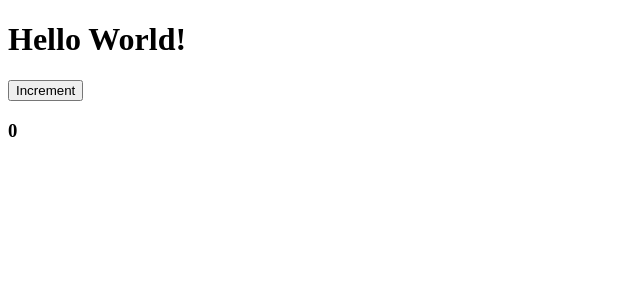
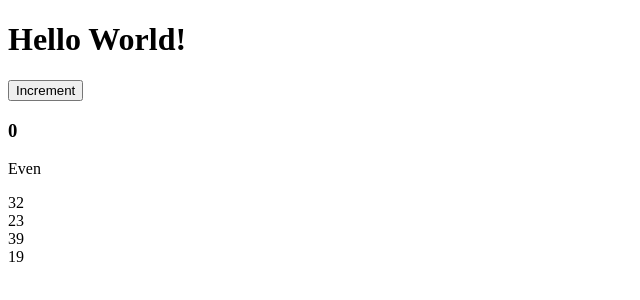
Before and after one commit to roblesdotdev/complete-vuejs, a Vue app: page / in a window 1280 px wide. Shown: the top 300 px of the page, without its empty margins (0-640 px from the left). Built offline with nearby package versions, Linux system fonts and the light colour scheme.

Commit message:
control flow

```diff
--- a/src/App.vue
+++ b/src/App.vue
@@ -1,8 +1,13 @@
 <script setup>
 import { ref } from "vue";
 const name = "World";
+const ages = [32, 23, 39, 19];
 
 const count = ref(0);
+
+function isEven() {
+  return count.value % 2 === 0;
+}
 </script>
 
 <template>
@@ -11,6 +16,12 @@ const count = ref(0);
   <button @click="count++">Increment</button>
 
   <h3>{{ count }}</h3>
+  <p v-if="isEven()">Even</p>
+  <p v-else>Odd</p>
+
+  <div v-for="age in ages">
+    {{ age }}
+  </div>
 </template>
 
 <style></style>
```
